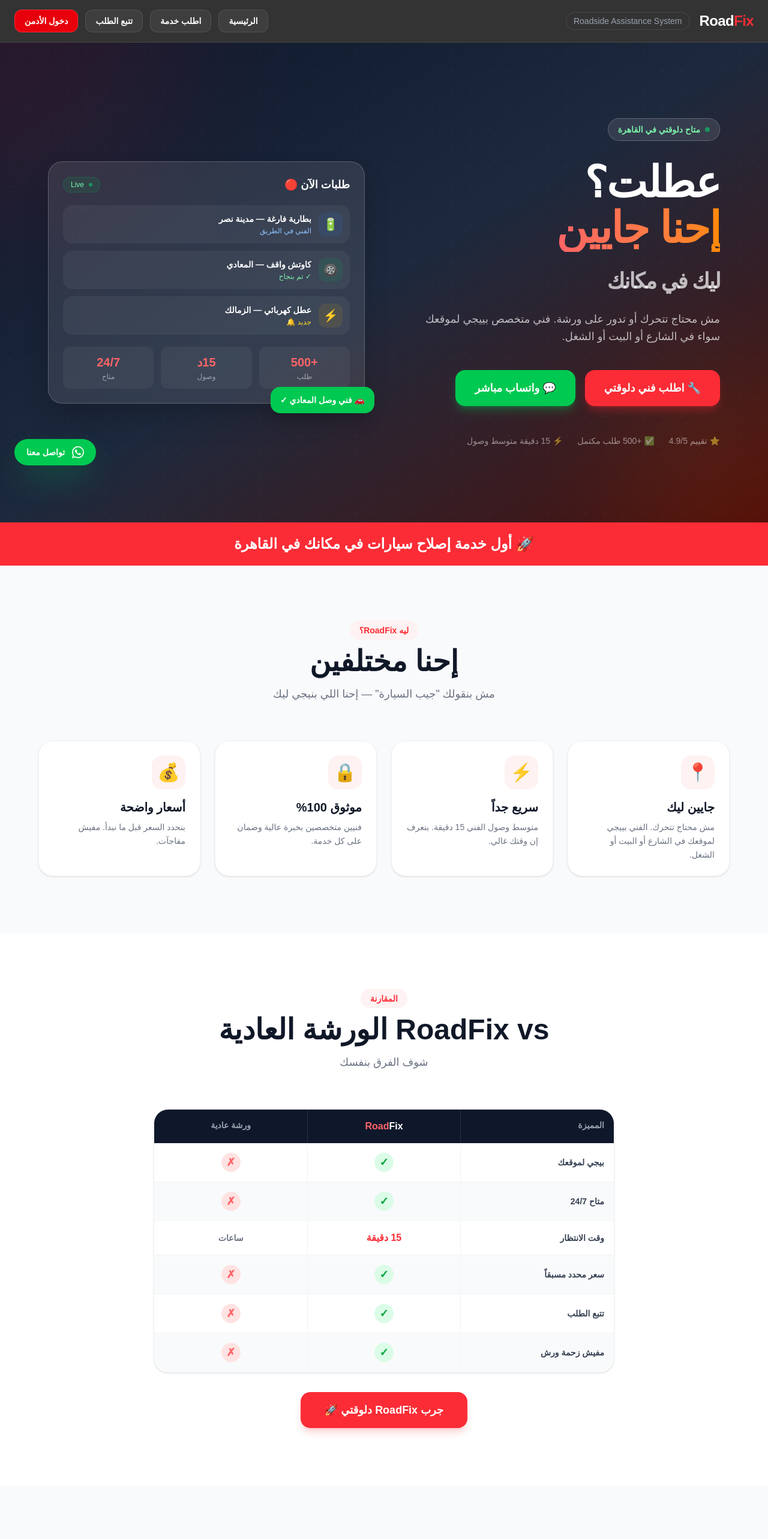
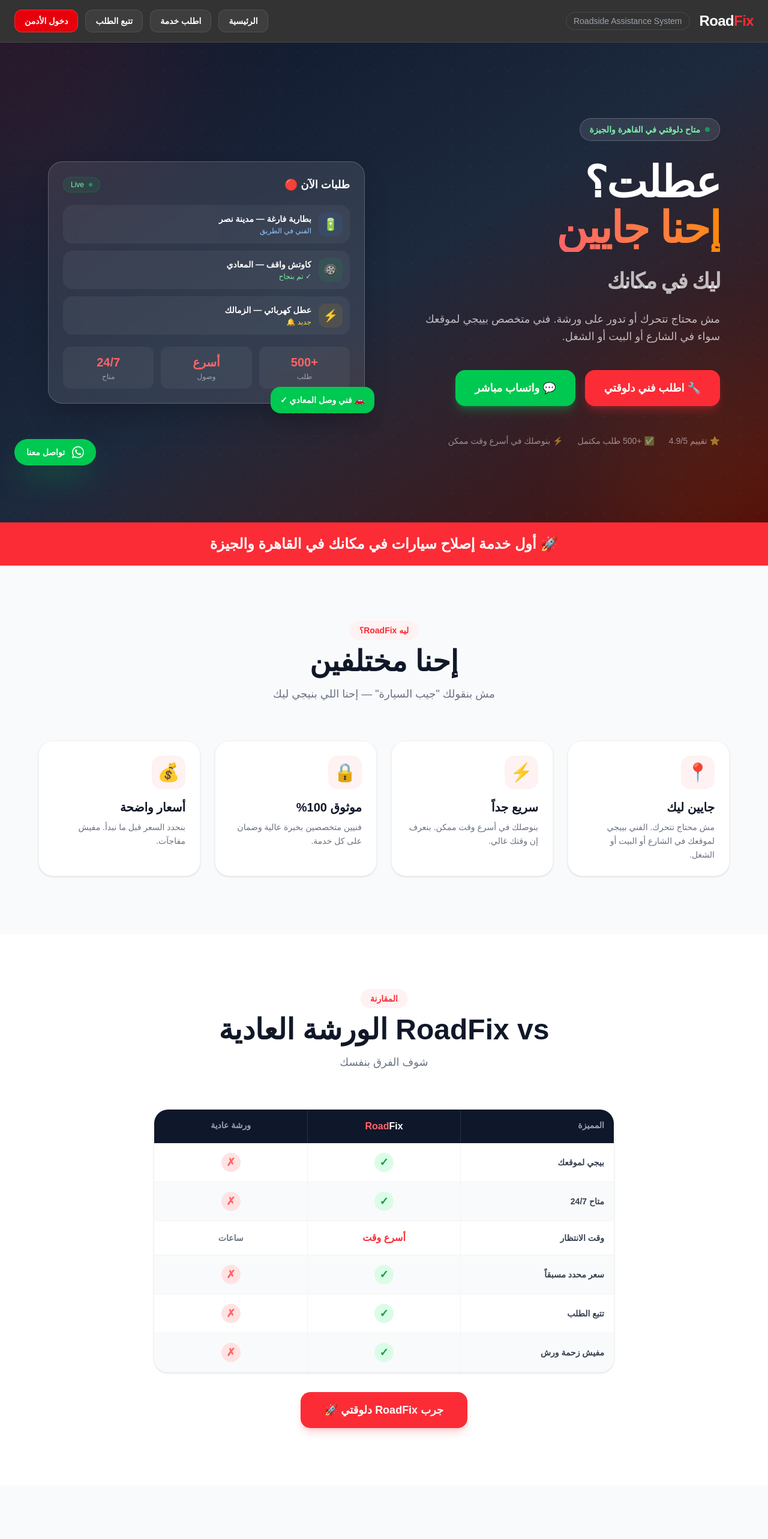
Before and after one commit to swimman61-art/roadfix, a Next.js app: page / in a window 1280 px wide. Shown: the top 2566 px of the page at 60% size. Built offline with nearby package versions, Linux system fonts and the light colour scheme; no server answers.

Commit message:
update wait time everywhere

```diff
--- a/app/components/Comparison.js
+++ b/app/components/Comparison.js
@@ -3,7 +3,7 @@
 const comparison = [
   { feature: "بيجي لموقعك", roadfix: true, garage: false },
   { feature: "متاح 24/7", roadfix: true, garage: false },
-  { feature: "وقت الانتظار", roadfix: "15 دقيقة", garage: "ساعات" },
+  { feature: "وقت الانتظار", roadfix: "أسرع وقت", garage: "ساعات" },
   { feature: "سعر محدد مسبقاً", roadfix: true, garage: false },
   { feature: "تتبع الطلب", roadfix: true, garage: false },
   { feature: "مفيش زحمة ورش", roadfix: true, garage: false },
--- a/app/components/Coverage.js
+++ b/app/components/Coverage.js
@@ -1,13 +1,13 @@
 const cities = [
   { city: "القاهرة — كل المناطق", status: "متاح الآن ✅", color: "bg-green-50 border-green-200 text-green-700" },
-  { city: "الجيزة", status: "قريباً 🔜", color: "bg-yellow-50 border-yellow-200 text-yellow-700" },
+  { city: "الجيزة — كل المناطق", status: "متاح الآن ✅", color: "bg-green-50 border-green-200 text-green-700" },
   { city: "الإسكندرية", status: "قريباً 🔜", color: "bg-yellow-50 border-yellow-200 text-yellow-700" },
   { city: "باقي المحافظات", status: "في الخطة 📋", color: "bg-gray-100 border-gray-200 text-gray-500" },
 ];
 
 const stats = [
   { num: "+500", lbl: "طلب مكتمل", icon: "✅" },
-  { num: "15 دقيقة", lbl: "متوسط الوصول", icon: "⚡" },
+  { num: "أسرع وقت", lbl: "بنوصلك بسرعة", icon: "⚡" },
   { num: "98%", lbl: "رضا العملاء", icon: "⭐" },
   { num: "24/7", lbl: "خدمة مستمرة", icon: "🕐" },
 ];
@@ -20,11 +20,11 @@
           <div>
             <span className="bg-red-50 text-red-500 font-bold text-sm px-4 py-2 rounded-full">التغطية</span>
             <h2 className="text-4xl md:text-5xl font-black mt-4 mb-6">
-              دلوقتي في القاهرة
+              دلوقتي في القاهرة والجيزة
               <span className="block text-red-500">وبنكبر معاك</span>
             </h2>
             <p className="text-gray-500 text-lg leading-relaxed mb-8">
-              بدأنا بالقاهرة وبنغطي كل مناطقها. وعيننا على المستقبل — هنوصل لكل مصر قريباً.
+              بدأنا بالقاهرة والجيزة وبنغطي كل مناطقهم. وعيننا على المستقبل — هنوصل لكل مصر قريباً.
             </p>
             <div className="space-y-3">
               {cities.map((c) => (
--- a/app/components/Features.js
+++ b/app/components/Features.js
@@ -1,6 +1,6 @@
 const features = [
   { icon: "📍", title: "جايين ليك", desc: "مش محتاج تتحرك. الفني بييجي لموقعك في الشارع أو البيت أو الشغل." },
-  { icon: "⚡", title: "سريع جداً", desc: "متوسط وصول الفني 15 دقيقة. بنعرف إن وقتك غالي." },
+  { icon: "⚡", title: "سريع جداً", desc: "بنوصلك في أسرع وقت ممكن. بنعرف إن وقتك غالي." },
   { icon: "🔒", title: "موثوق 100%", desc: "فنيين متخصصين بخبرة عالية وضمان على كل خدمة." },
   { icon: "💰", title: "أسعار واضحة", desc: "بنحدد السعر قبل ما نبدأ. مفيش مفاجآت." },
 ];
@@ -11,7 +11,7 @@
       {/* شريط أحمر */}
       <div className="bg-red-500 text-white py-5 px-4 text-center">
         <p className="text-xl md:text-2xl font-black">
-          🚀 أول خدمة إصلاح سيارات في مكانك في القاهرة
+          🚀 أول خدمة إصلاح سيارات في مكانك في القاهرة والجيزة
         </p>
       </div>
 
--- a/app/components/Hero.js
+++ b/app/components/Hero.js
@@ -18,7 +18,7 @@
           <div>
             <div className="inline-flex items-center gap-2 bg-white/10 backdrop-blur border border-white/20 rounded-full px-4 py-2 text-sm mb-8">
               <span className="w-2 h-2 rounded-full bg-green-400 animate-pulse" />
-              <span className="text-green-300 font-bold">متاح دلوقتي في القاهرة</span>
+              <span className="text-green-300 font-bold">متاح دلوقتي في القاهرة والجيزة</span>
             </div>
 
             <h1 className="text-5xl md:text-7xl font-black leading-[1.05] mb-6 tracking-tight">
@@ -49,7 +49,7 @@
             <div className="flex flex-wrap gap-6 text-sm text-white/50">
               <span>⭐ تقييم 4.9/5</span>
               <span>✅ +500 طلب مكتمل</span>
-              <span>⚡ 15 دقيقة متوسط وصول</span>
+              <span>⚡ بنوصلك في أسرع وقت ممكن</span>
             </div>
           </div>
 
@@ -80,7 +80,7 @@
               </div>
 
               <div className="grid grid-cols-3 gap-3">
-                {[{ num: "+500", lbl: "طلب" }, { num: "15د", lbl: "وصول" }, { num: "24/7", lbl: "متاح" }].map((s) => (
+                {[{ num: "+500", lbl: "طلب" }, { num: "أسرع", lbl: "وصول" }, { num: "24/7", lbl: "متاح" }].map((s) => (
                   <div key={s.lbl} className="bg-white/5 rounded-xl p-3 text-center">
                     <p className="text-xl font-black text-red-400">{s.num}</p>
                     <p className="text-xs text-white/50 mt-0.5">{s.lbl}</p>
```
